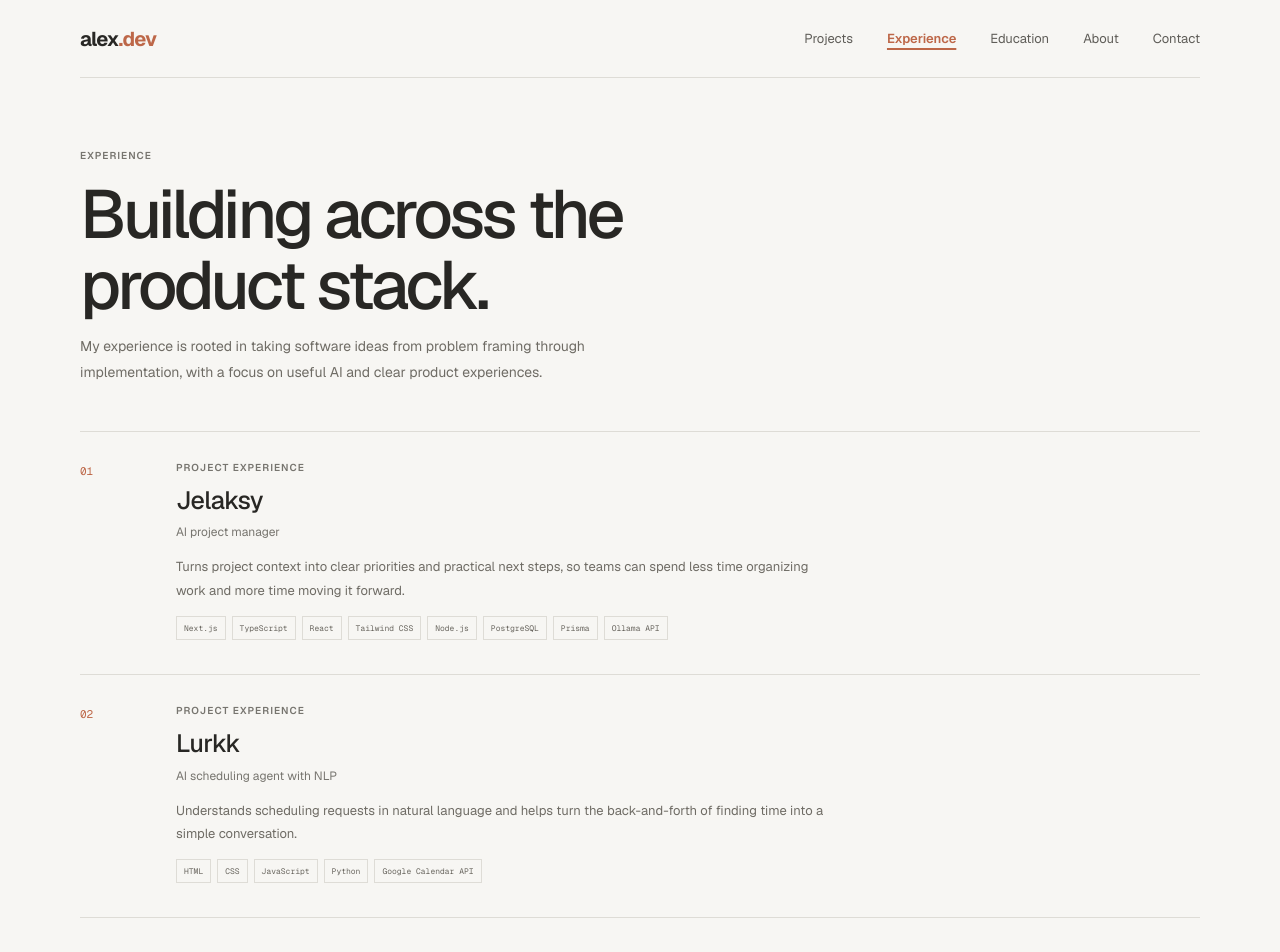
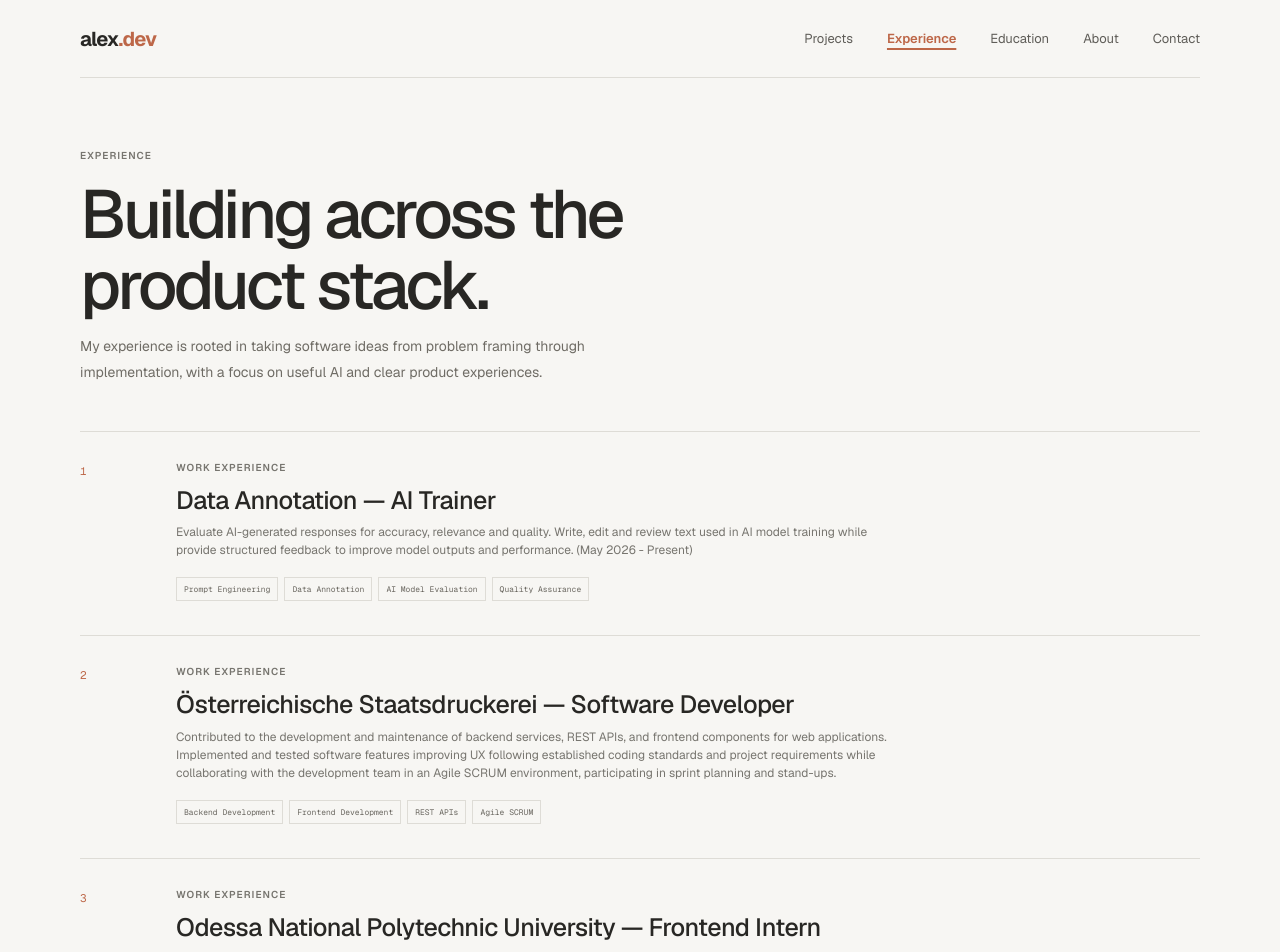
Before and after one commit to x-FrizBy-x/oleksandr_gordieiev, a Next.js app: page /experience in a window 1280 px wide. Shown: the top 952 px of the page. Built offline with nearby package versions, Linux system fonts and the light colour scheme.

Commit message:
Changed the website favicon and managed the education and experience tabs description

```diff
--- a/app/education/page.tsx
+++ b/app/education/page.tsx
@@ -8,9 +8,9 @@ export const metadata: Metadata = {
 const learningAreas = [
   {
     number: "1",
-    title: "Odessa Lyceum № 117",
-    description: "Finished the secondary education with honors. (2018 - 2024)",
-    topics: "Mathematics · Physics · English · Chemistry",
+    title: "Wien University of Technology (TU Wien)",
+    description: "Entered the Bachelor's program in Informatics (2026 - 2029)",
+    topics: "Algorithms · Data Structures · Software Engineering · Databases",
   },
   {
     number: "2",
@@ -20,9 +20,9 @@ const learningAreas = [
   },
   {
     number: "3",
-    title: "Wien University of Technology (TU Wien)",
-    description: "Entered the Bachelor's program in Informatics (2026 - 2029)",
-    topics: "Algorithms · Data Structures · Software Engineering · Databases",
+    title: "Odessa Lyceum № 117",
+    description: "Finished the secondary education with honors. (2018 - 2024)",
+    topics: "Mathematics · Physics · English · Chemistry",
   },
 ];
 
--- a/app/experience/page.tsx
+++ b/app/experience/page.tsx
@@ -1,10 +1,27 @@
 import type { Metadata } from "next";
-import { projects } from "../projects";
 
 export const metadata: Metadata = {
   title: "Experience | Alex",
   description: "Project-based AI product and full-stack software development experience.",
 };
+
+const workAreas = [
+  {
+    title: "Data Annotation — AI Trainer",
+    description: "Evaluate AI-generated responses for accuracy, relevance and quality. Write, edit and review text used in AI model training while provide structured feedback to improve model outputs and performance. (May 2026 - Present)",
+    topics: "Prompt Engineering · Data Annotation · AI Model Evaluation · Quality Assurance",
+  },
+  {
+    title: "Österreichische Staatsdruckerei — Software Developer",
+    description: " Contributed to the development and maintenance of backend services, REST APIs, and frontend components for web applications. Implemented and tested software features improving UX following established coding standards and project requirements while collaborating with the development team in an Agile SCRUM environment, participating in sprint planning and stand-ups.",
+    topics: "Backend Development · Frontend Development · REST APIs · Agile SCRUM",
+  },
+  {
+    title: "Odessa National Polytechnic University — Frontend Intern",
+    description: "Improved university website performance by optimizing frontend assets and page-loading behavior, reducing initial load time by 20% using Javascript. Developed and tested software features for an academic database with Python and PostgreSQL. Contributed to the design and implementation of application components based on unversity's needs while collaborating with a supervisor and team members to deliver the best possible solution.",
+    topics: "Frontend Optimization · Python Development · PostgreSQL Database Management · Software Testing · Git Version Control",
+  },
+];
 
 export default function ExperiencePage() {
   return (
@@ -15,16 +32,15 @@ export default function ExperiencePage() {
         <p>My experience is rooted in taking software ideas from problem framing through implementation, with a focus on useful AI and clear product experiences.</p>
       </header>
       <section className="experience-list" aria-label="Project experience">
-        {projects.map((project, index) => (
-          <article className="experience-entry" key={project.name}>
-            <span className="experience-index">0{index + 1}</span>
+        {workAreas.map((area, index) => (
+          <article className="experience-entry" key={index}>
+            <span className="experience-index">{index + 1}</span>
             <div className="experience-content">
-              <p className="eyebrow">PROJECT EXPERIENCE</p>
-              <h2>{project.name}</h2>
-              <p className="experience-role">{project.type}</p>
-              <p className="experience-description">{project.description}</p>
-              <ul className="stack-list" aria-label={`Technology stack for ${project.name}`}>
-                {project.stack.map((technology) => <li key={technology}>{technology}</li>)}
+              <p className="eyebrow">WORK EXPERIENCE</p>
+              <h2>{area.title}</h2>
+              <p className="experience-role">{area.description}</p>
+              <ul className="stack-list" aria-label={`Technology stack for ${area.title}`}>
+                {area.topics.split(" · ").map((technology) => <li key={technology}>{technology}</li>)}
               </ul>
             </div>
           </article>
--- a/app/globals.css
+++ b/app/globals.css
@@ -144,7 +144,7 @@ button, a { -webkit-tap-highlight-color: transparent; }
 .experience-index, .learning-number { padding-top: 3px; color: var(--accent); font-family: var(--font-mono); font-size: 11px; }
 .experience-content { max-width: 720px; }
 .experience-content h2, .learning-entry h2 { margin: 7px 0 4px; font-size: 25px; font-weight: 500; letter-spacing: -.5px; }
-.experience-role { margin: 0; color: #77756f; font-size: 12px; }
+.experience-role { margin: 0 0 18px; color: #77756f; font-size: 12px; }
 .experience-description, .learning-entry p { max-width: 650px; margin: 14px 0; color: #6f6c65; font-size: 13px; line-height: 1.8; }
 .learning-entry h2 { margin-top: 0; }
 .learning-topics { color: #77756f; font-family: var(--font-mono); font-size: 9px; line-height: 1.8; }
--- a/app/layout.tsx
+++ b/app/layout.tsx
@@ -17,6 +17,9 @@ export const metadata: Metadata = {
   title: "Alex | AI & Full-Stack Software Developer",
   description:
     "Alex builds practical AI products and full-stack software, including Jelaksy and Lurkk.",
+  icons: {
+    icon: "/favicon.svg",
+  },
 };
 
 export default function RootLayout({ children }: LayoutProps<"/">) {
```
Also changed, not shown: public/favicon.svg.
